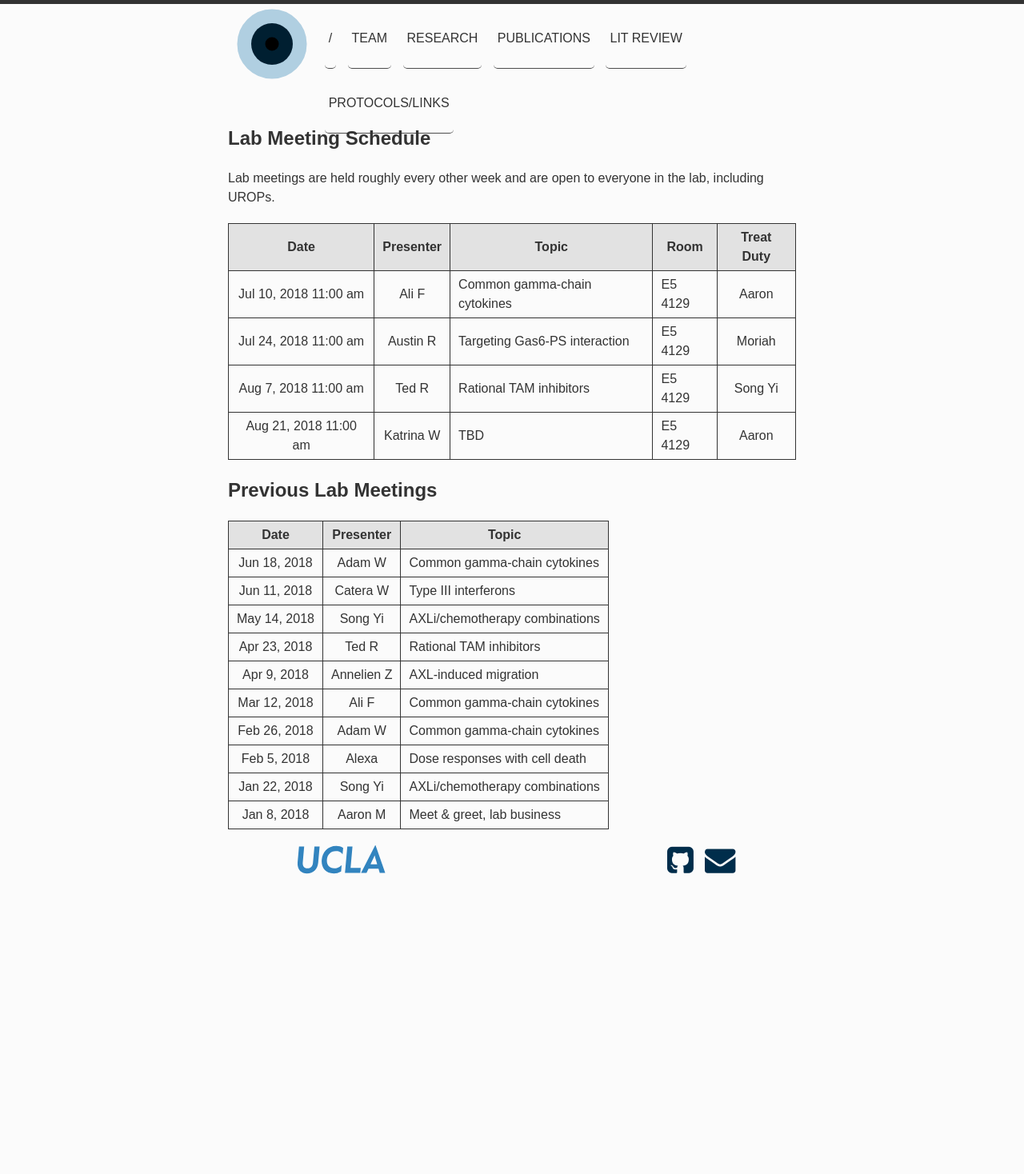
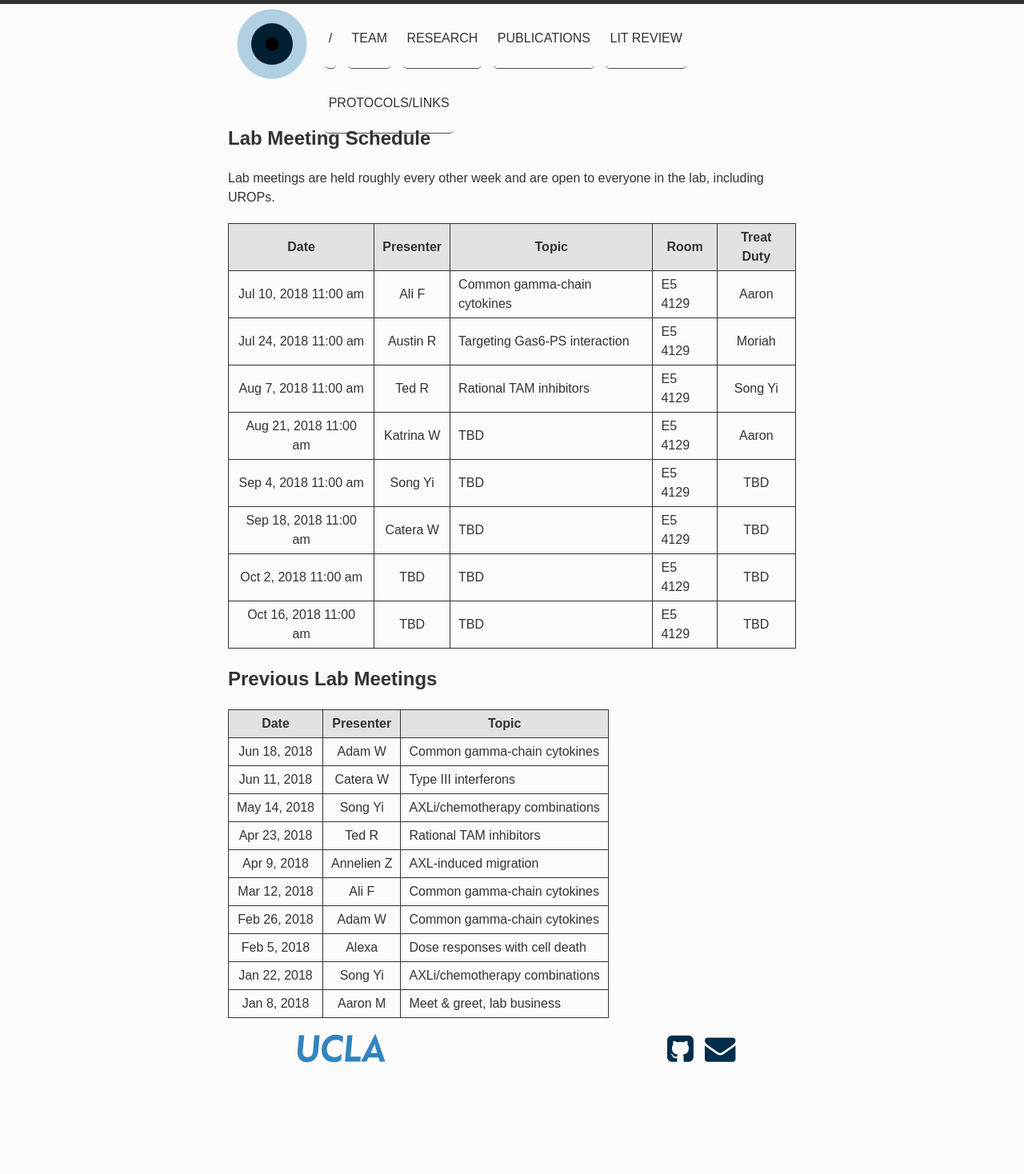
Before and after one commit to meyer-lab/asmlab.org, a Jekyll site: the page built from team/lab_meeting.md, in a window 1280 px wide. Shown: the whole page at 80% size. Built offline with Jekyll 4.4.1, drawn with Linux system fonts in a browser that asks for light colours; some web fonts are replaced; before the commit the page ends 1232 px from its top, so only the background shows below that.

Commit message:
Update meetings.yml

```diff
--- a/_data/meetings.yml
+++ b/_data/meetings.yml
@@ -81,3 +81,27 @@
   topic: TBD
   room: E5 4129
   treats: Aaron
+
+- date: 2018-09-04 11:00:00
+  presenter: Song Yi
+  topic: TBD
+  room: E5 4129
+  treats: TBD
+
+- date: 2018-09-18 11:00:00
+  presenter: Catera W
+  topic: TBD
+  room: E5 4129
+  treats: TBD
+
+- date: 2018-10-02 11:00:00
+  presenter: TBD
+  topic: TBD
+  room: E5 4129
+  treats: TBD
+
+- date: 2018-10-16 11:00:00
+  presenter: TBD
+  topic: TBD
+  room: E5 4129
+  treats: TBD
```
